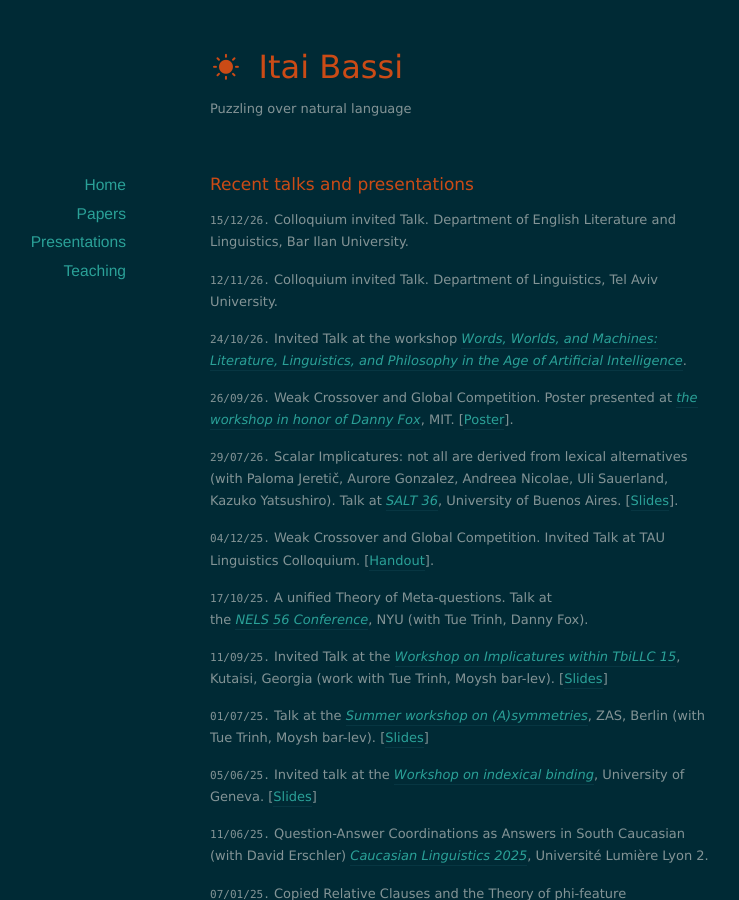
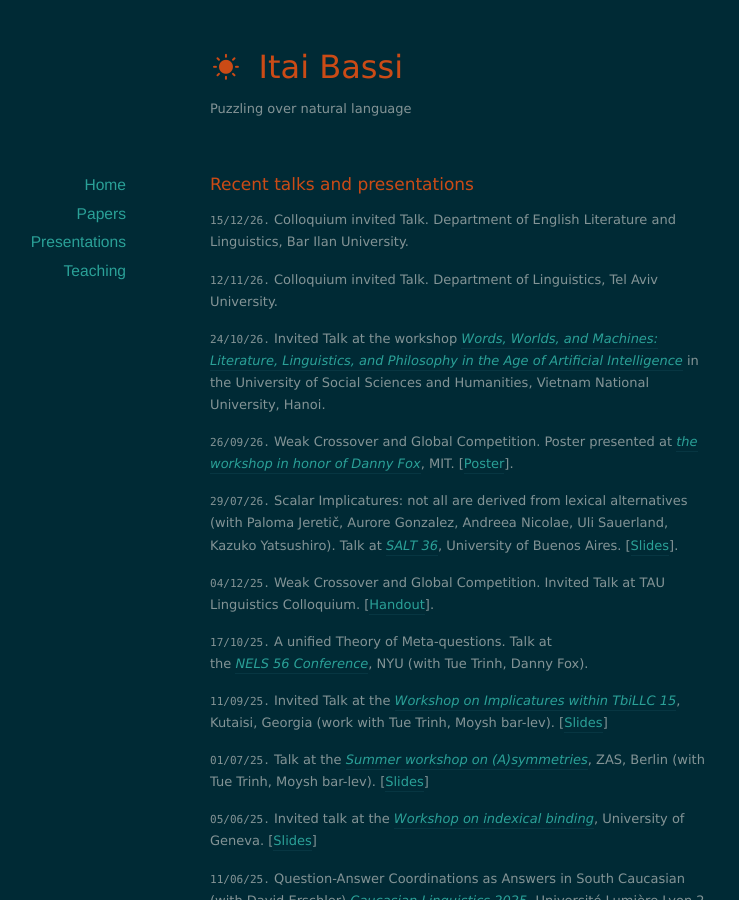
Before and after one commit to itaibassi/itaibassi.github.io, a Jekyll site: the page built from presentations/index.markdown, in a window 1280 px wide and 900 px high. Shown: the whole window, without its empty margins (180-919 px from the left). Built offline with Jekyll 4.4.1, drawn with Linux system fonts in a browser that asks for light colours; nearby versions of some CDN libraries.

Commit message:
Update index.markdown

```diff
--- a/presentations/index.markdown
+++ b/presentations/index.markdown
@@ -13,7 +13,9 @@
 `12/11/26.`  Colloquium invited Talk.  Department of   Linguistics, Tel Aviv University.
 
 `24/10/26.`  Invited Talk at the workshop
-[*Words, Worlds, and Machines: Literature, Linguistics, and Philosophy in the Age of Artificial Intelligence*](https://ussh.vnu.edu.vn/vi/dien-dan-mua-thu-ha-noi/hoi-thao-toa-dam-khoa-hoc/call-for-paper-international-conference-words-worlds-and-machines-literature-linguistics-and-philosophy-in-the-age-of-artificial-intelligence-10.html).
+[*Words, Worlds, and Machines: Literature, Linguistics, and Philosophy in the Age of Artificial Intelligence*](https://ussh.vnu.edu.vn/vi/dien-dan-mua-thu-ha-noi/hoi-thao-toa-dam-khoa-hoc/call-for-paper-international-conference-words-worlds-and-machines-literature-linguistics-and-philosophy-in-the-age-of-artificial-intelligence-10.html) in the University of Social Sciences and Humanities, Vietnam National University, Hanoi.
+
+
 
 
 `26/09/26.`  Weak Crossover and Global Competition. Poster presented at
```
